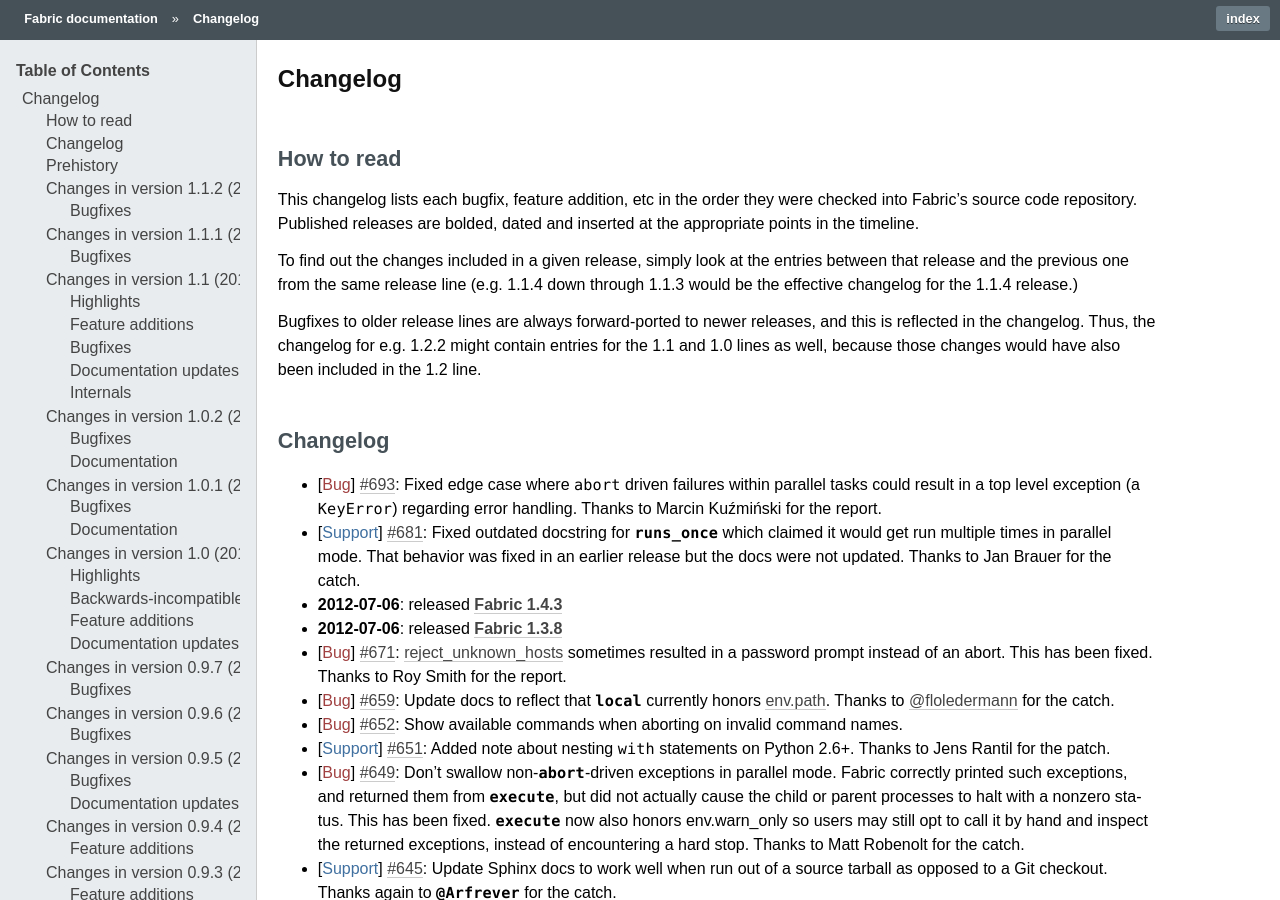
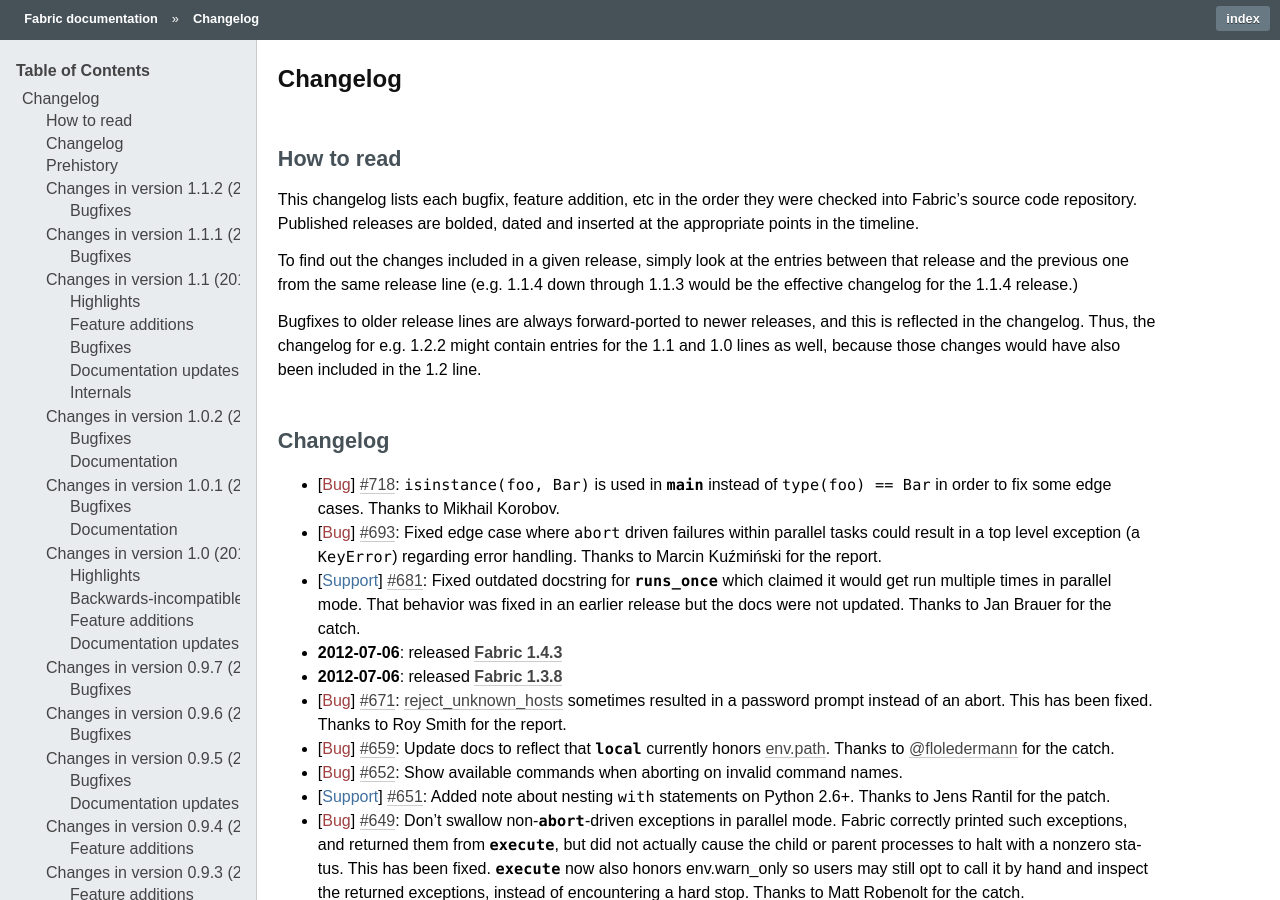
Before and after one commit to fabric/fabric, a Sphinx documentation site: the page built from docs/changelog.rst, in a window 1280 px wide and 900 px high. Built offline with Sphinx 7.4.7, drawn with Linux system fonts in a browser that asks for light colours; pages that are not in the unit, such as notebooks, are missing from menus; the version number could not be read and is left out.

Commit message:
Use isinstance instead of type(foo) == Bar. Fix #718.

```diff
--- a/docs/changelog.rst
+++ b/docs/changelog.rst
@@ -25,6 +25,9 @@
 Changelog
 =========
 
+* :bug:`718` ``isinstance(foo, Bar)`` is used in `~fabric.main` instead
+  of ``type(foo) == Bar`` in order to fix some edge cases.
+  Thanks to Mikhail Korobov.
 * :bug:`693` Fixed edge case where ``abort`` driven failures within parallel
   tasks could result in a top level exception (a ``KeyError``) regarding error
   handling. Thanks to Marcin Kuźmiński for the report.
```
Also changed, not shown: 1 other file.
